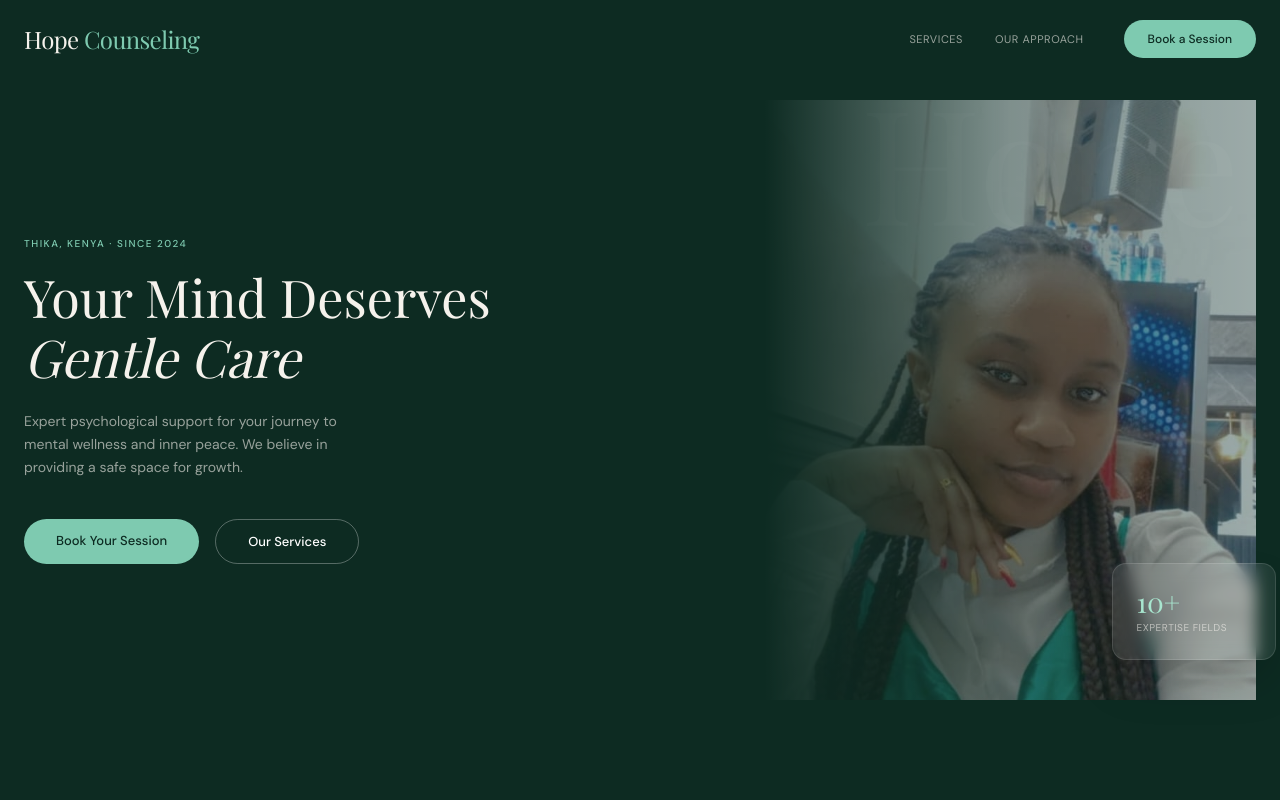
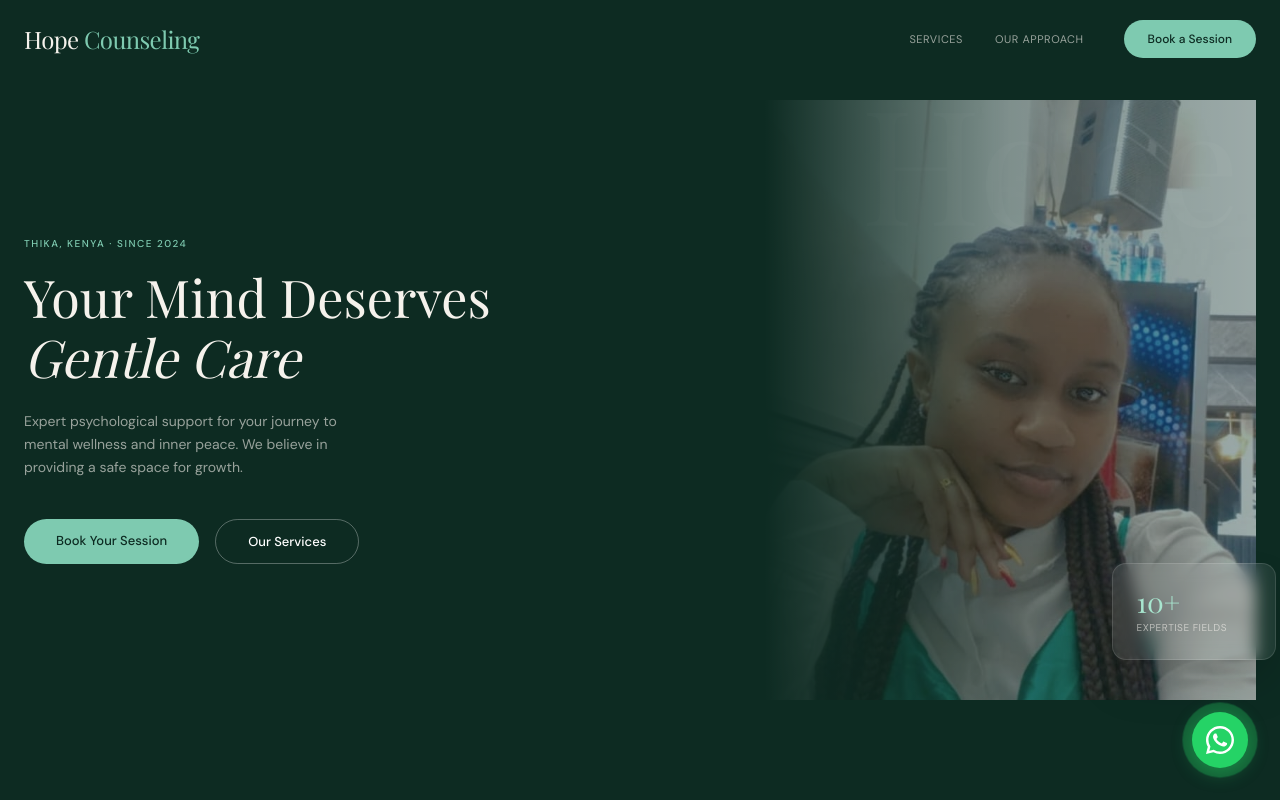
Before and after one commit to Manukyalo/HOPE-COUNSELING-SUPPORT-SERVICES, a Next.js app: page / in a window 1280 px wide. Shown: the top 800 px of the page. Built offline with nearby package versions, Linux system fonts and the light colour scheme.

Commit message:
Add floating WhatsApp button with pulse animation and tooltip

```diff
--- a/src/app/globals.css
+++ b/src/app/globals.css
@@ -93,3 +93,23 @@
 .stagger-2 { animation-delay: 160ms; }
 .stagger-3 { animation-delay: 240ms; }
 .stagger-4 { animation-delay: 320ms; }
+
+/* WhatsApp Pulse Animation */
+@keyframes pulse-ring {
+  0% { transform: scale(1); opacity: 0.7; }
+  100% { transform: scale(1.6); opacity: 0; }
+}
+
+.animate-pulse-ring {
+  position: relative;
+}
+
+.animate-pulse-ring::before {
+  content: '';
+  position: absolute;
+  inset: 0;
+  background: #25D366;
+  border-radius: 50%;
+  animation: pulse-ring 2s ease-out infinite;
+  z-index: -1;
+}
--- a/src/app/layout.tsx
+++ b/src/app/layout.tsx
@@ -3,6 +3,7 @@ import { Playfair_Display, DM_Sans } from "next/font/google";
 import "./globals.css";
 import Navbar from "@/components/Navbar";
 import Footer from "@/components/Footer";
+import WhatsAppButton from "@/components/WhatsAppButton";
 
 const playfair = Playfair_Display({
   subsets: ["latin"],
@@ -32,6 +33,7 @@ export default function RootLayout({
       <body className={`${dmSans.variable} ${playfair.variable} font-sans antialiased bg-[#f9f7f4] text-[#0d2b22]`}>
         <Navbar />
         {children}
+        <WhatsAppButton />
         <Footer />
       </body>
     </html>
--- /dev/null
+++ b/src/components/WhatsAppButton.tsx
@@ -0,0 +1,42 @@
+"use client";
+
+import { motion, AnimatePresence } from "framer-motion";
+import { useState } from "react";
+
+export default function WhatsAppButton() {
+  const [isHovered, setIsHovered] = useState(false);
+
+  return (
+    <div className="fixed bottom-6 right-6 md:bottom-8 md:right-8 z-[9999] flex items-center justify-end group">
+      {/* Tooltip */}
+      <AnimatePresence>
+        {isHovered && (
+          <motion.div
+            initial={{ opacity: 0, x: 10 }}
+            animate={{ opacity: 1, x: 0 }}
+            exit={{ opacity: 0, x: 10 }}
+            transition={{ duration: 0.2 }}
+            className="hidden md:block mr-3 px-3.5 py-1.5 bg-[#0d2b22] text-white text-[12px] font-sans font-medium rounded-full shadow-lg"
+          >
+            Chat with us
+          </motion.div>
+        )}
+      </AnimatePresence>
+
+      {/* Button */}
+      <a
+        href="https://wa.me/254701279231?text=Hello%2C%20I%27d%20like%20to%20learn%20more%20about%20Hope%20Counseling%20services."
+        target="_blank"
+        rel="noopener noreferrer"
+        onMouseEnter={() => setIsHovered(true)}
+        onMouseLeave={() => setIsHovered(false)}
+        className="relative flex items-center justify-center w-[50px] h-[50px] md:w-[56px] md:h-[56px] bg-[#25D366] rounded-full shadow-[0_4px_20px_rgba(37,211,102,0.4)] transition-all duration-300 hover:scale(1.08) hover:shadow-[0_8px_30px_rgba(37,211,102,0.6)] animate-pulse-ring"
+      >
+        <svg viewBox="0 0 24 24" fill="white" className="w-[28px] h-[28px]">
+          <path d="M17.472 14.382c-.297-.149-1.758-.867-2.03-.967-.273-.099-.471-.148-.67.15-.197.297-.767.966-.94 1.164-.173.199-.347.223-.644.075-.297-.15-1.255-.463-2.39-1.475-.883-.788-1.48-1.761-1.653-2.059-.173-.297-.018-.458.13-.606.134-.133.298-.347.446-.52.149-.174.198-.298.298-.497.099-.198.05-.371-.025-.52-.075-.149-.669-1.612-.916-2.207-.242-.579-.487-.5-.669-.51-.173-.008-.371-.01-.57-.01-.198 0-.52.074-.792.372-.272.297-1.04 1.016-1.04 2.479 0 1.462 1.065 2.875 1.213 3.074.149.198 2.096 3.2 5.077 4.487.709.306 1.262.489 1.694.625.712.227 1.36.195 1.871.118.571-.085 1.758-.719 2.006-1.413.248-.694.248-1.289.173-1.413-.074-.124-.272-.198-.57-.347z"/>
+          <path d="M12 0C5.373 0 0 5.373 0 12c0 2.123.554 4.118 1.528 5.855L0 24l6.335-1.508A11.95 11.95 0 0012 24c6.627 0 12-5.373 12-12S18.627 0 12 0zm0 21.882a9.87 9.87 0 01-5.031-1.373l-.36-.214-3.733.889.936-3.617-.235-.373A9.859 9.859 0 012.118 12 9.882 9.882 0 0112 2.118 9.882 9.882 0 0121.882 12 9.882 9.882 0 0112 21.882z"/>
+        </svg>
+      </a>
+    </div>
+  );
+}
```
